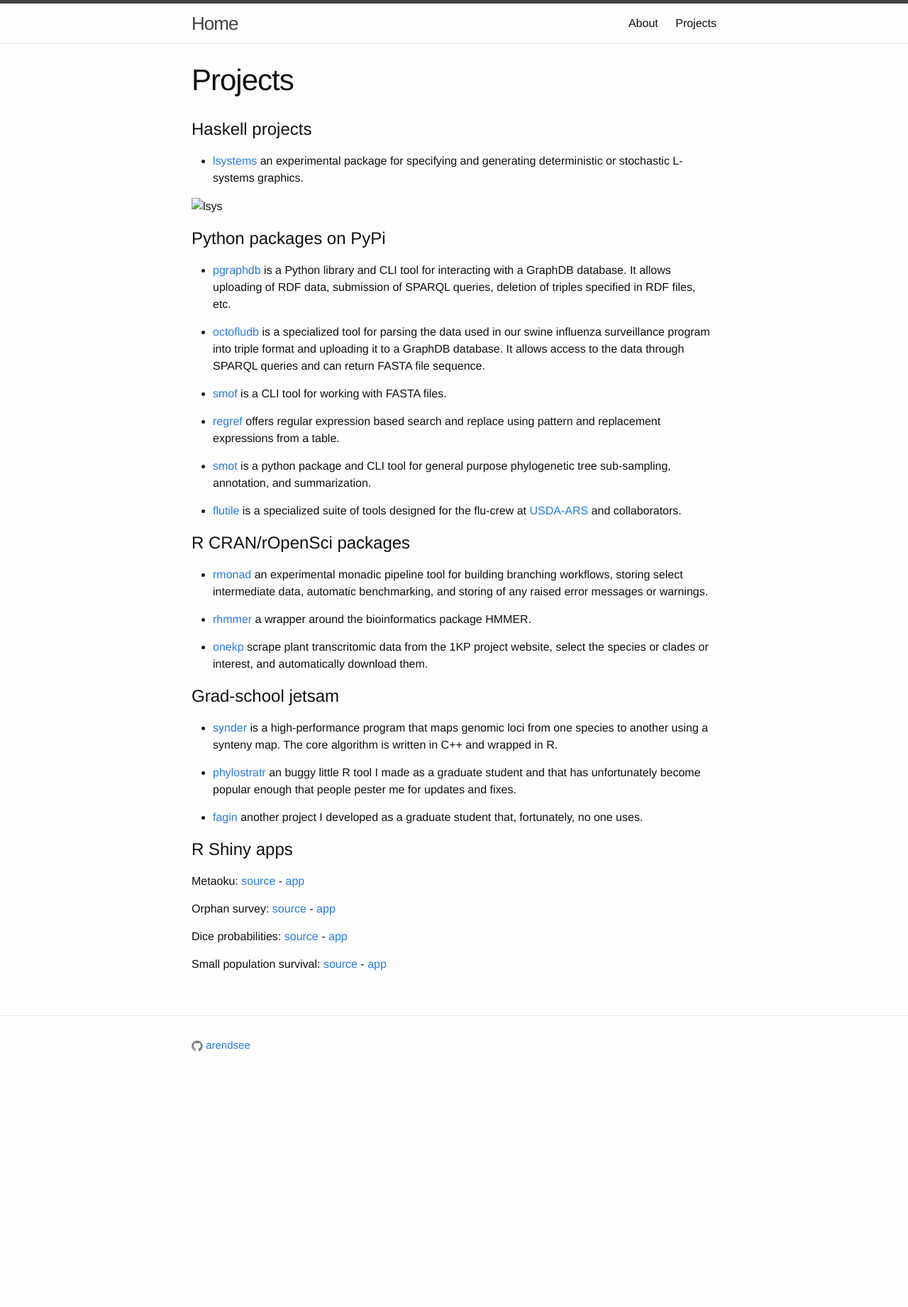
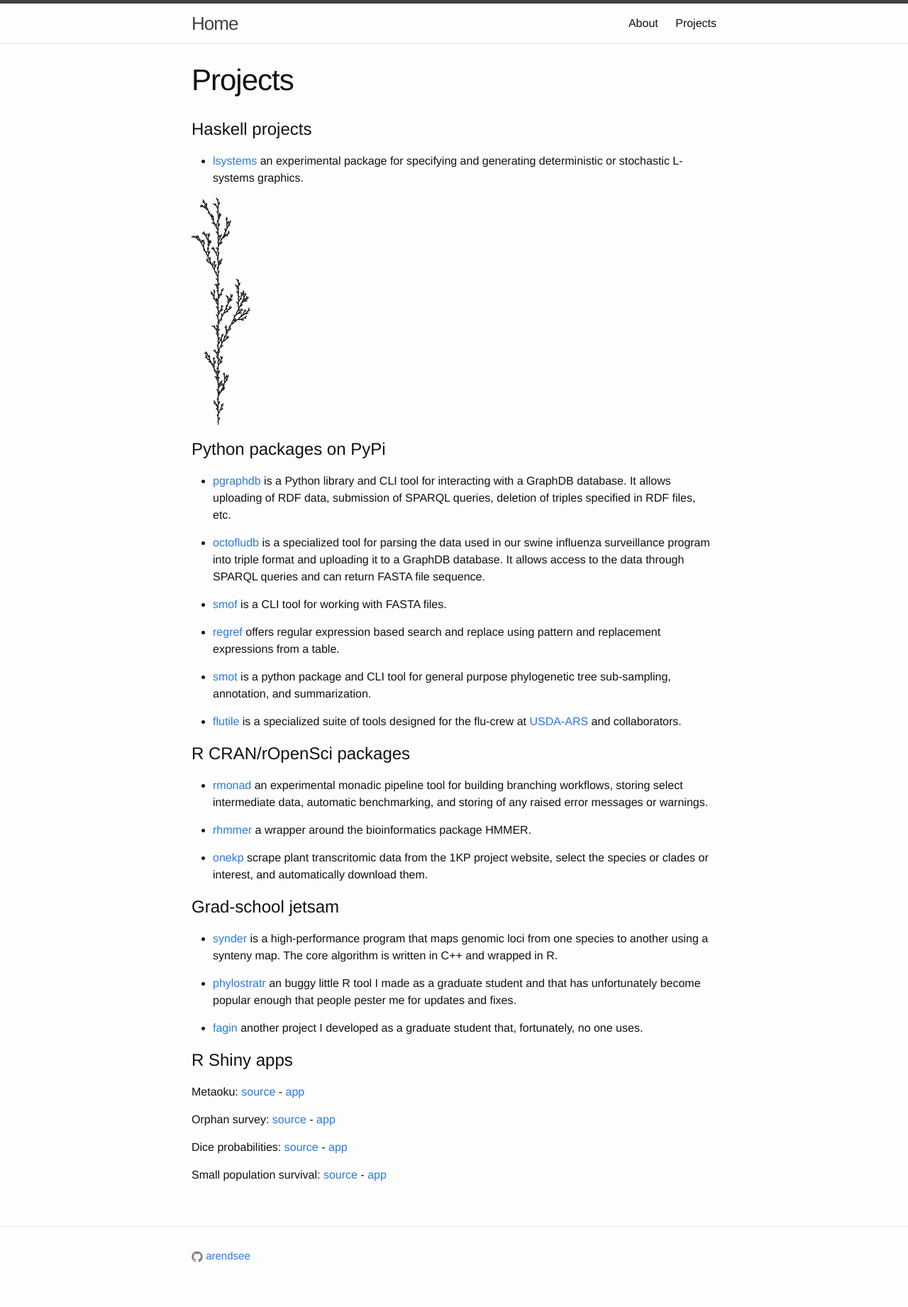
Before and after one commit to arendsee/arendsee.github.io, a Jekyll site: the page built from projects.md, in a window 1280 px wide. Shown: the whole page at 71% size. Built offline with Jekyll 4.4.1, drawn with Linux system fonts in a browser that asks for light colours; before the commit the page ends 1544 px from its top, so only the background shows below that.

Commit message:
Fix img path

```diff
--- a/projects.md
+++ b/projects.md
@@ -9,7 +9,7 @@ permalink: /projects/
  * [lsystems](https://github.com/arendsee/lsystems) an experimental package for
    specifying and generating deterministic or stochastic L-systems graphics.
 
- ![lsys](/assets/images/lsystems.png)
+ ![lsys](/assets/img/lsystems.png)
 
 # Python packages on PyPi
 
```
